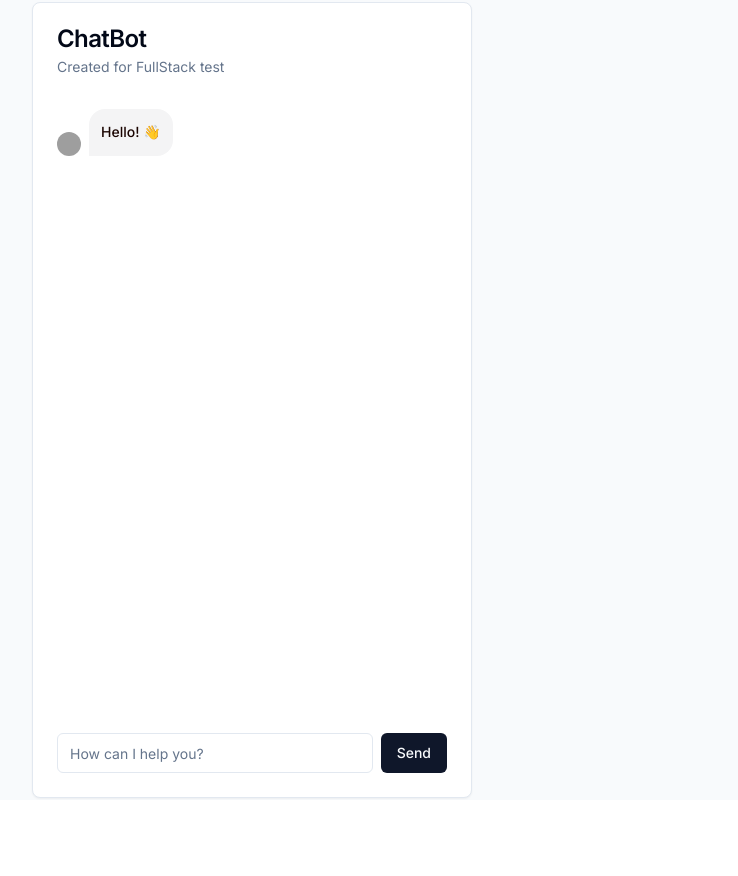
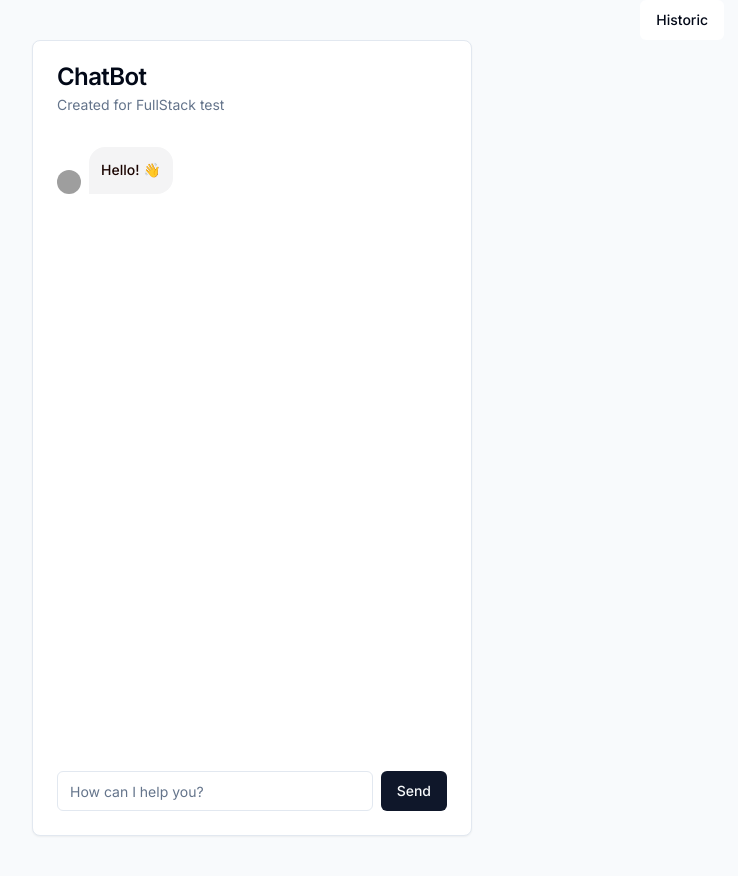
Before and after one commit to lucas-da-silva/react-chatbot, a Next.js app: page / in a window 1280 px wide. Shown: the top 876 px of the page, without its empty margins (388-1126 px from the left). Before the commit the page ends 800 px from the top, so only its background shows below. Built offline with nearby package versions, Linux system fonts and the light colour scheme; grey boxes are pictures that could not be loaded.

Commit message:
feat: install navigation-menu and create Header component

```diff
--- a/package.json
+++ b/package.json
@@ -10,6 +10,7 @@
   },
   "dependencies": {
     "@radix-ui/react-avatar": "^1.0.3",
+    "@radix-ui/react-navigation-menu": "^1.1.3",
     "@radix-ui/react-scroll-area": "^1.0.4",
     "@radix-ui/react-slot": "^1.0.2",
     "autoprefixer": "10.4.15",
--- a/src/app/page.jsx
+++ b/src/app/page.jsx
@@ -1,10 +1,11 @@
 import React from 'react';
-import Chat from '../components/Chat';
+import { Chat, Header } from '../components';
 import { ChatProvider } from '../provider';
 
 export default function Home() {
   return (
-    <main className="flex min-h-screen bg-slate-50 items-center justify-center">
+    <main className="flex max-w-5xl m-auto flex-col min-h-screen bg-slate-50 items-center justify-center">
+      <Header />
       <ChatProvider>
         <Chat />
       </ChatProvider>
--- a/src/components/Chat.jsx
+++ b/src/components/Chat.jsx
@@ -47,7 +47,7 @@
   };
 
   return (
-    <Card className="w-[440px]">
+    <Card className="w-[440px] mb-12">
       <CardHeader>
         <CardTitle>ChatBot</CardTitle>
         <CardDescription>Created for FullStack test</CardDescription>
--- /dev/null
+++ b/src/components/Header.jsx
@@ -0,0 +1,27 @@
+'use client';
+
+import React from 'react';
+import Link from 'next/link';
+import {
+  NavigationMenu,
+  NavigationMenuList,
+  NavigationMenuItem,
+  NavigationMenuLink,
+  navigationMenuTriggerStyle,
+} from './ui/navigation-menu';
+
+export default function Header() {
+  return (
+    <NavigationMenu className="self-end pr-10">
+      <NavigationMenuList>
+        <NavigationMenuItem>
+          <Link href="/historic" legacyBehavior passHref>
+            <NavigationMenuLink className={navigationMenuTriggerStyle()}>
+              Historic
+            </NavigationMenuLink>
+          </Link>
+        </NavigationMenuItem>
+      </NavigationMenuList>
+    </NavigationMenu>
+  );
+}
--- /dev/null
+++ b/src/components/index.js
@@ -0,0 +1,7 @@
+import Chat from './Chat';
+import Header from './Header';
+
+export {
+  Chat,
+  Header,
+};
--- /dev/null
+++ b/src/components/ui/navigation-menu.jsx
@@ -0,0 +1,104 @@
+import * as React from "react"
+import * as NavigationMenuPrimitive from "@radix-ui/react-navigation-menu"
+import { cva } from "class-variance-authority"
+import { ChevronDown } from "lucide-react"
+
+import { cn } from "@/lib/utils"
+
+const NavigationMenu = React.forwardRef(({ className, children, ...props }, ref) => (
+  <NavigationMenuPrimitive.Root
+    ref={ref}
+    className={cn(
+      "relative z-10 flex max-w-max flex-1 items-center justify-center",
+      className
+    )}
+    {...props}>
+    {children}
+    <NavigationMenuViewport />
+  </NavigationMenuPrimitive.Root>
+))
+NavigationMenu.displayName = NavigationMenuPrimitive.Root.displayName
+
+const NavigationMenuList = React.forwardRef(({ className, ...props }, ref) => (
+  <NavigationMenuPrimitive.List
+    ref={ref}
+    className={cn(
+      "group flex flex-1 list-none items-center justify-center space-x-1",
+      className
+    )}
+    {...props} />
+))
+NavigationMenuList.displayName = NavigationMenuPrimitive.List.displayName
+
+const NavigationMenuItem = NavigationMenuPrimitive.Item
+
+const navigationMenuTriggerStyle = cva(
+  "group inline-flex h-10 w-max items-center justify-center rounded-md bg-background px-4 py-2 text-sm font-medium transition-colors hover:bg-accent hover:text-accent-foreground focus:bg-accent focus:text-accent-foreground focus:outline-none disabled:pointer-events-none disabled:opacity-50 data-[active]:bg-accent/50 data-[state=open]:bg-accent/50"
+)
+
+const NavigationMenuTrigger = React.forwardRef(({ className, children, ...props }, ref) => (
+  <NavigationMenuPrimitive.Trigger
+    ref={ref}
+    className={cn(navigationMenuTriggerStyle(), "group", className)}
+    {...props}>
+    {children}{" "}
+    <ChevronDown
+      className="relative top-[1px] ml-1 h-3 w-3 transition duration-200 group-data-[state=open]:rotate-180"
+      aria-hidden="true" />
+  </NavigationMenuPrimitive.Trigger>
+))
+NavigationMenuTrigger.displayName = NavigationMenuPrimitive.Trigger.displayName
+
+const NavigationMenuContent = React.forwardRef(({ className, ...props }, ref) => (
+  <NavigationMenuPrimitive.Content
+    ref={ref}
+    className={cn(
+      "left-0 top-0 w-full data-[motion^=from-]:animate-in data-[motion^=to-]:animate-out data-[motion^=from-]:fade-in data-[motion^=to-]:fade-out data-[motion=from-end]:slide-in-from-right-52 data-[motion=from-start]:slide-in-from-left-52 data-[motion=to-end]:slide-out-to-right-52 data-[motion=to-start]:slide-out-to-left-52 md:absolute md:w-auto ",
+      className
+    )}
+    {...props} />
+))
+NavigationMenuContent.displayName = NavigationMenuPrimitive.Content.displayName
+
+const NavigationMenuLink = NavigationMenuPrimitive.Link
+
+const NavigationMenuViewport = React.forwardRef(({ className, ...props }, ref) => (
+  <div className={cn("absolute left-0 top-full flex justify-center")}>
+    <NavigationMenuPrimitive.Viewport
+      className={cn(
+        "origin-top-center relative mt-1.5 h-[var(--radix-navigation-menu-viewport-height)] w-full overflow-hidden rounded-md border bg-popover text-popover-foreground shadow-lg data-[state=open]:animate-in data-[state=closed]:animate-out data-[state=closed]:zoom-out-95 data-[state=open]:zoom-in-90 md:w-[var(--radix-navigation-menu-viewport-width)]",
+        className
+      )}
+      ref={ref}
+      {...props} />
+  </div>
+))
+NavigationMenuViewport.displayName =
+  NavigationMenuPrimitive.Viewport.displayName
+
+const NavigationMenuIndicator = React.forwardRef(({ className, ...props }, ref) => (
+  <NavigationMenuPrimitive.Indicator
+    ref={ref}
+    className={cn(
+      "top-full z-[1] flex h-1.5 items-end justify-center overflow-hidden data-[state=visible]:animate-in data-[state=hidden]:animate-out data-[state=hidden]:fade-out data-[state=visible]:fade-in",
+      className
+    )}
+    {...props}>
+    <div
+      className="relative top-[60%] h-2 w-2 rotate-45 rounded-tl-sm bg-border shadow-md" />
+  </NavigationMenuPrimitive.Indicator>
+))
+NavigationMenuIndicator.displayName =
+  NavigationMenuPrimitive.Indicator.displayName
+
+export {
+  navigationMenuTriggerStyle,
+  NavigationMenu,
+  NavigationMenuList,
+  NavigationMenuItem,
+  NavigationMenuContent,
+  NavigationMenuTrigger,
+  NavigationMenuLink,
+  NavigationMenuIndicator,
+  NavigationMenuViewport,
+}
```
Also changed, not shown: 1 other file (tests, documents, lock files or other folders).
